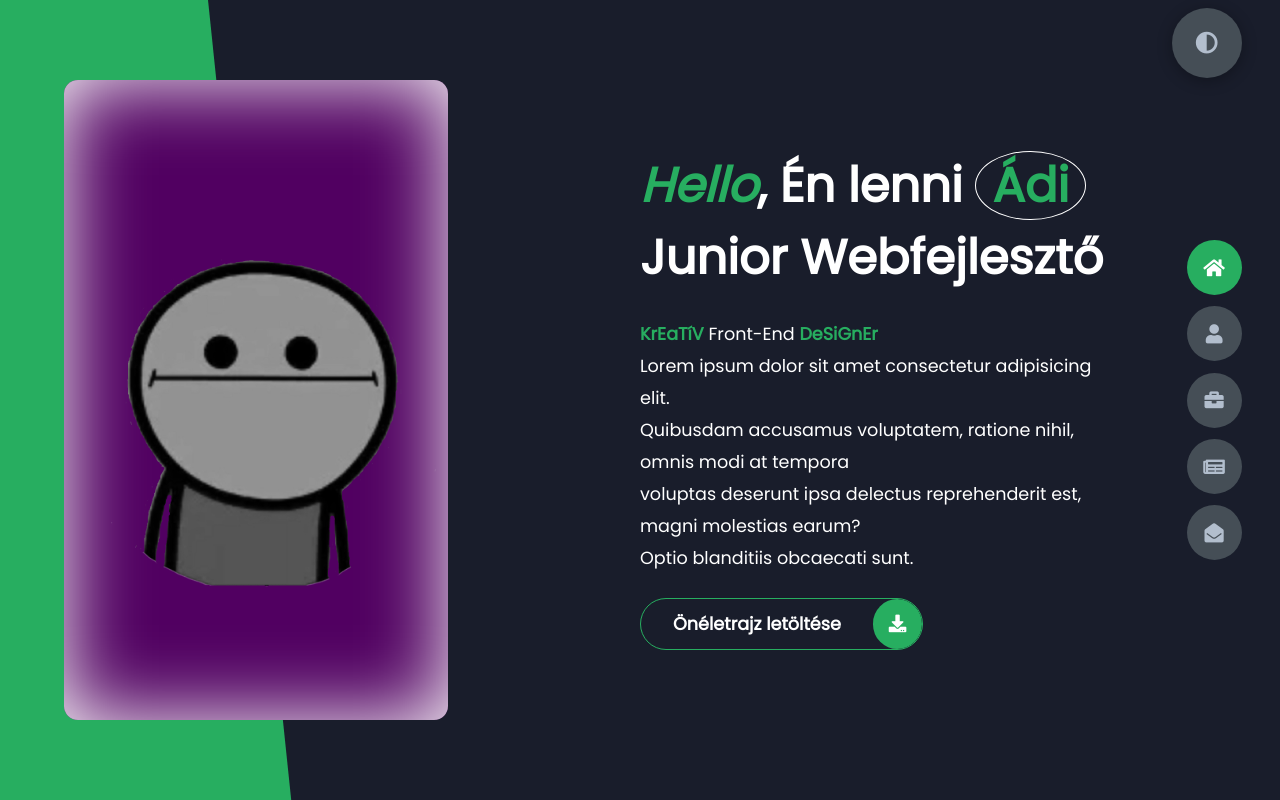
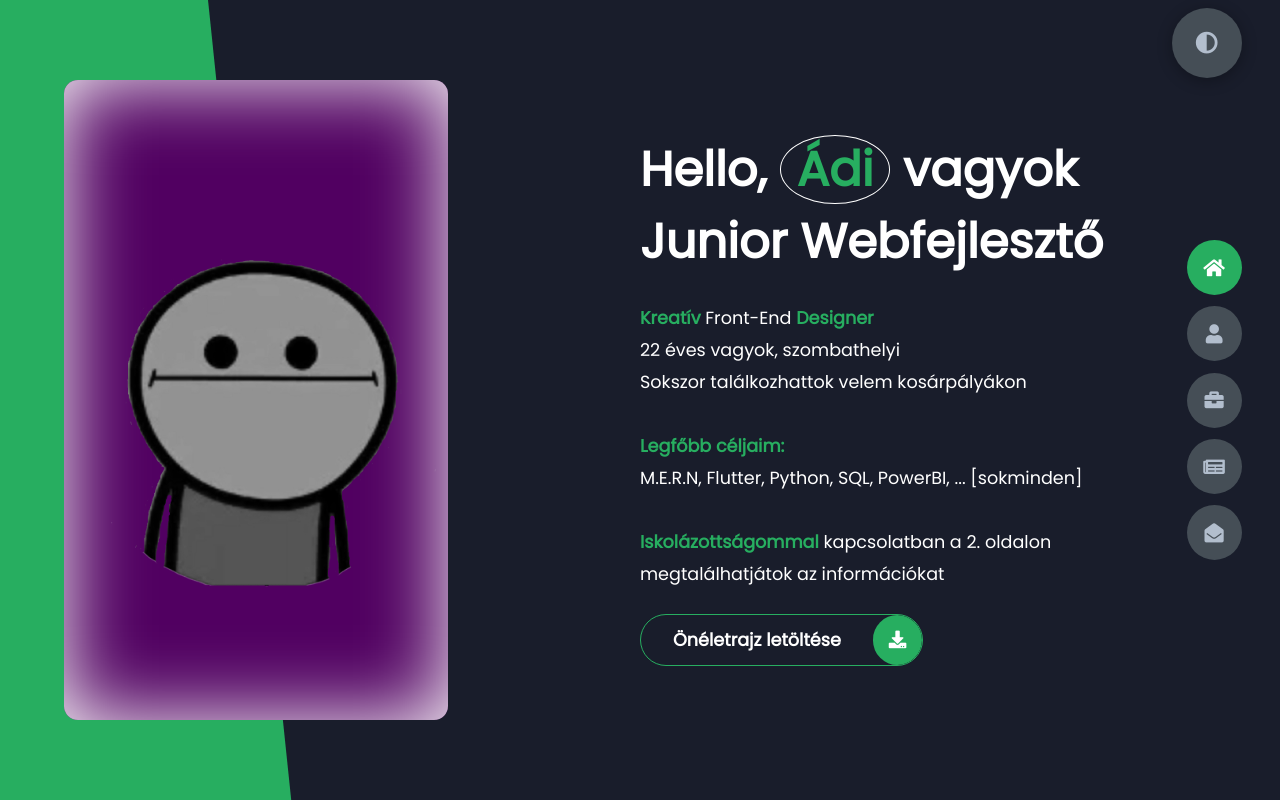
Before and after one commit to JAM5BOCsAdi/portfolio, a PHP site: page /works/ in a window 1280 px wide. Run offline with PHP 8.4, Linux system fonts and the light colour scheme; some libraries are stand-ins or nearby versions.

Commit message:
Portfolio

```diff
--- a/index.php
+++ b/index.php
@@ -54,16 +54,19 @@
         </div>
         <div class="right-header">
           <h1 class="name">
-            <span class="hello">Hello</span>, Én lenni
-            <span class="adi">Ádi</span><br />
+            Hello,
+            <span class="adi">Ádi</span> vagyok<br />
             Junior Webfejlesztő
           </h1>
           <p>
-            <span>KrEaTíV</span> Front-End <span>DeSiGnEr</span><br />Lorem
-            ipsum dolor sit amet consectetur adipisicing elit. <br />Quibusdam
-            accusamus voluptatem, ratione nihil, omnis modi at tempora<br />
-            voluptas deserunt ipsa delectus reprehenderit est, magni molestias
-            earum? <br />Optio blanditiis obcaecati sunt.
+            <span class="color">Kreatív</span> Front-End <span class="color">Designer</span><br />
+              22 éves vagyok, szombathelyi<br />
+              Sokszor találkozhattok velem kosárpályákon
+              <br /><br />
+              <span class="color">Legfőbb céljaim:</span> <br />
+              M.E.R.N, Flutter, Python, SQL, PowerBI, ... [sokminden]
+              <br /><br />
+              <span class="color">Iskolázottságommal</span> kapcsolatban a 2. oldalon megtalálhatjátok az információkat
           </p>
           <div class="btn-container">
             <a
@@ -98,14 +101,12 @@
           <div class="left-about">
             <h4>Tudnivalók</h4>
             <p>
-              Lorem ipsum dolor sit amet consectetur adipisicing elit. Deleniti,
-              distinctio officiis. Commodi similique aliquam sed molestiae,
-              adipisci quas! Labore repudiandae neque quia, animi ratione
-
-              <br /><br />
-              Laborum obcaecati provident nemo optio neque error beatae
-              adipisci! Praesentium minima neque ad temporibus a nostrum dolores
-              animi beatae, quis voluptatem nemo.
+            Egy <span class="color">kezdő</span> volnék, aki szívesen elindulna a programozás szinte bármely területén,<br />
+            így elsőként a Front-End az ami megfogott, és ezért is szeretnék jelentkezni erre a lehetőségre.<br />
+            <br />
+            Talán még azért is ez fogott meg, mivel látom magamban a <span class="color">kreativitást</span>, meg mikor készült ez a Portfólió, akkor
+            vizuálisan egyből láttam, hogy mi hogyan változik meg. És ez a fajta <span class="color">vizualitás</span> számomra fontos volt.
+            Lehet, hogy nem vagyok a legtökéletesebb, de igyekszem az lenni.
             </p>
             <div class="btn-container">
               <a
@@ -304,72 +314,70 @@
         </div>
         <h4 class="stat-timeline">Idővonalam</h4>
         <div class="timeline">
+        <div class="timeline-item">
+            <div class="tl-icon6">
+              <i class="fas fa-briefcase"></i>
+            </div>
+            <p class="tl-duration">... - 2007</p>
+            <h5>Ovi: Gazdag Erzsi Óvoda</h5>
+            <p>
+              Best ovi in the World :)
+            </p>
+          </div>
           <div class="timeline-item">
             <div class="tl-icon1">
               <i class="fas fa-briefcase"></i>
             </div>
-            <p class="tl-duration">2015 - napjainkig</p>
-            <h5>Középiskola: Gépipari 2015 - 2018</h5>
+            <p class="tl-duration">2007 - 2015</p>
+            <h5>Általános iskola: Zrínyi Ilona Általános Iskola</h5>
             <p>
-              Lorem ipsum dolor sit amet consectetur adipisicing elit.
-              Asperiores exercitationem dolores nemo culpa pariatur quis
+              Sok mindent talán nem kell mondanom, számomra ez az iskola volt a legjobb :)
             </p>
           </div>
           <div class="timeline-item">
             <div class="tl-icon2">
               <i class="fas fa-briefcase"></i>
             </div>
-            <p class="tl-duration">2015 - napjainkig</p>
-            <h5>Középiskola: Gépipari 2015 - 2018</h5>
+            <p class="tl-duration">2015 - 2019</p>
+            <h5>Középiskola: VMSzC Gépipari és Informatikai Technikum</h5>
             <p>
-              Lorem ipsum dolor sit amet consectetur adipisicing elit.
-              Asperiores exercitationem dolores nemo culpa pariatur quis
+              Érettségi -> Számítógépes Rendszerkarbantartó
             </p>
           </div>
           <div class="timeline-item">
             <div class="tl-icon3">
               <i class="fas fa-briefcase"></i>
             </div>
-            <p class="tl-duration">2015 - napjainkig</p>
-            <h5>Középiskola: Gépipari 2015 - 2018</h5>
+            <p class="tl-duration">2019 - 2020</p>
+            <h5>Technikusi év: VMSzC Gépipari és Informatikai Technikum</h5>
             <p>
-              Lorem ipsum dolor sit amet consectetur adipisicing elit.
-              Asperiores exercitationem dolores nemo culpa pariatur quis
+            Technikusi vizsga -> CAD - CAM Informatikus<br/>
+            [Iskolára ugyan csak nem lehet panaszom, a legjobb tanárokat kaptam]
             </p>
           </div>
           <div class="timeline-item">
             <div class="tl-icon4">
               <i class="fas fa-briefcase"></i>
             </div>
-            <p class="tl-duration">2015 - napjainkig</p>
-            <h5>Középiskola: Gépipari 2015 - 2018</h5>
+            <p class="tl-duration">2020 - napjainkig</p>
+            <h5>Egyetem: ELTE Savaria Egyetemi Központ</h5>
             <p>
-              Lorem ipsum dolor sit amet consectetur adipisicing elit.
-              Asperiores exercitationem dolores nemo culpa pariatur quis
+              Jelenleg Programtervező Informatikus hallgató vagyok,
+              remélhetőleg majd az informatika valamelyik ágán tudok majd elhelyezkedni
             </p>
           </div>
           <div class="timeline-item">
             <div class="tl-icon5">
               <i class="fas fa-briefcase"></i>
             </div>
-            <p class="tl-duration">2015 - napjainkig</p>
-            <h5>Középiskola: Gépipari 2015 - 2018</h5>
+            <p class="tl-duration">... - napjainkig</p>
+            <h5>Összefoglalva</h5>
             <p>
-              Lorem ipsum dolor sit amet consectetur adipisicing elit.
-              Asperiores exercitationem dolores nemo culpa pariatur quis
+              Mindegyik iskolámmal, tanárommal meg vagyok elégedve
+              Szóval nagyon örülök, hogy ilyen helyekre járhattam / járhatom :)
             </p>
           </div>
-          <div class="timeline-item">
-            <div class="tl-icon6">
-              <i class="fas fa-briefcase"></i>
-            </div>
-            <p class="tl-duration">2015 - napjainkig</p>
-            <h5>Középiskola: Gépipari 2015 - 2018</h5>
-            <p>
-              Lorem ipsum dolor sit amet consectetur adipisicing elit.
-              Asperiores exercitationem dolores nemo culpa pariatur quis
-            </p>
-          </div>
+
         </div>
       </section>
       <section class="section sec3" id="portfolio">
@@ -592,10 +600,8 @@
           <div class="left-contact">
             <h4>Itt elérhet engem</h4>
             <p>
-              Lorem ipsum dolor sit amet consectetur, adipisicing elit. Laborum
-              nemo facere dignissimos modi perferendis ullam tenetur hic quae
-              eius aspernatur? Ducimus unde odit natus, eaque error eius?
-              Veniam, id sapiente!
+              Az alábbi adatok, linkek [Facebook, ...] alapján elérhettek,
+              vagy pedig a mezők kitöltése után az "Elküld" gomb megnyomásával
             </p>
             <div class="contact-info">
               <div class="contact-item">
--- a/styles/styles.css
+++ b/styles/styles.css
@@ -249,10 +249,6 @@ section {
 .header-content .right-header .name {
   font-size: 3rem;
 }
-.header-content .right-header .name .hello {
-  color: var(--color-secondary);
-  font-style: italic;
-}
 .header-content .right-header .name .adi {
   color: var(--color-secondary);
   border: 0.063rem solid var(--color-white);
@@ -263,7 +259,8 @@ section {
   margin: 1.5rem 0;
   line-height: 2rem;
 }
-.header-content .right-header p span {
+
+.color {
   color: var(--color-secondary);
   font-weight: bold;
 }
@@ -383,7 +380,7 @@ section {
   width: 50%;
 }
 .about-stats .progress-bars .progress-bar .progress-con .progress .sql,
-.about-stats .progress-bars .progress-bar .progress-con .progress .cnc-code {
+.about-stats .progress-bars .progress-bar .progress-con .progress .cnc-code-hand {
   width: 60%;
 }
 .about-stats .progress-bars .progress-bar .progress-con .progress .css,
@@ -400,7 +397,8 @@ section {
 .about-stats .progress-bars .progress-bar .progress-con .progress .solidedge {
   width: 80%;
 }
-.about-stats .progress-bars .progress-bar .progress-con .progress .creativity {
+.about-stats .progress-bars .progress-bar .progress-con .progress .creativity,
+.about-stats .progress-bars .progress-bar .progress-con .progress .cnc-code-machine {
   width: 100%;
 }
 .about-stats .stat-title {
--- a/styles/styles.scss
+++ b/styles/styles.scss
@@ -273,11 +273,6 @@ section {
     .name {
       font-size: 3rem;
 
-      .hello {
-        color: var(--color-secondary);
-        font-style: italic;
-      }
-
       .adi {
         color: var(--color-secondary);
         border: 0.063rem solid var(--color-white);
@@ -290,14 +285,14 @@ section {
       margin: 1.5rem 0;
       line-height: 2rem;
 
-      span {
-        color: var(--color-secondary);
-        font-weight: bold;
-      }
+
     }
   }
 }
-
+.color {
+  color: var(--color-secondary);
+  font-weight: bold;
+}
 // About
 .about-container {
   display: grid;
@@ -431,7 +426,7 @@ section {
           }
 
           .sql,
-          .cnc-code {
+          .cnc-code-hand {
             width: 60%;
           }
 
@@ -451,8 +446,8 @@ section {
           .solidedge {
             width: 80%;
           }
-
-          .creativity {
+          .creativity,
+          .cnc-code-machine {
             width: 100%;
           }
         }
```
Also changed, not shown: other parts of index.php (+17 -8 lines), config.php (+10 -9 lines).
